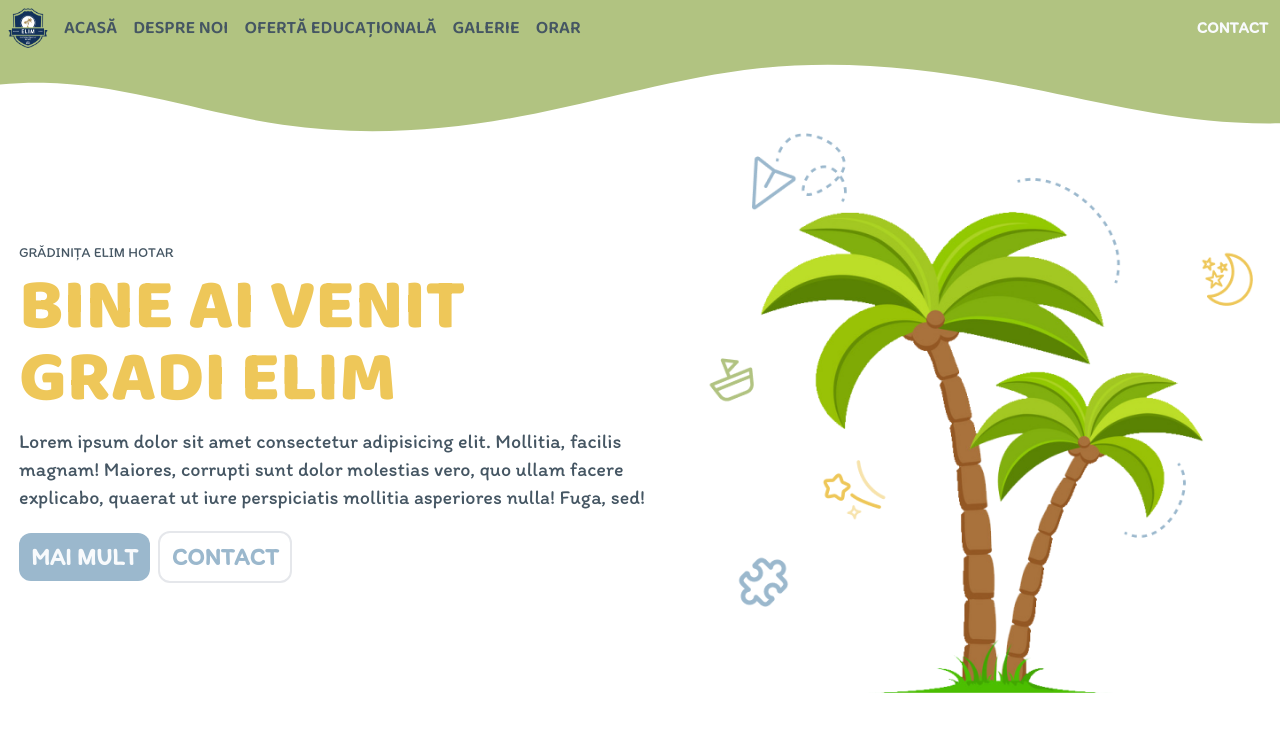
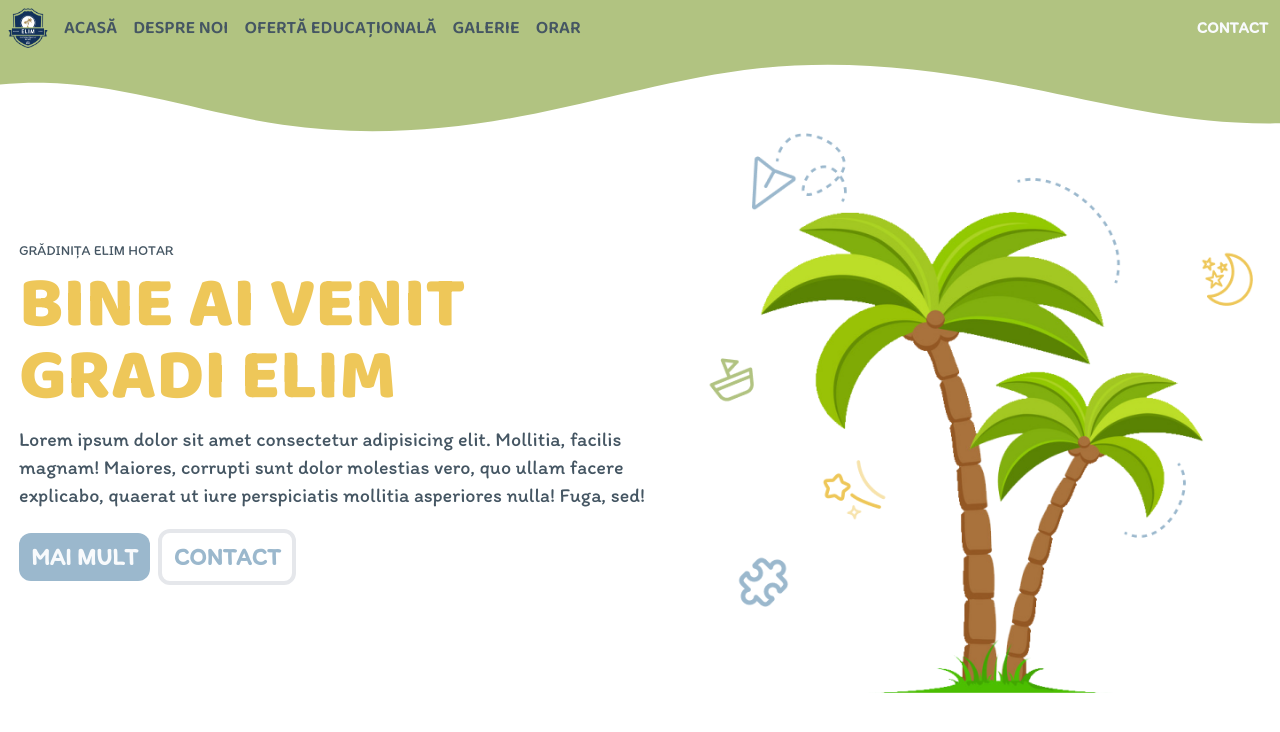
Before and after one commit to DenisWithOneN/gradi-elim, a Vue app: page /#/ in a window 1280 px wide. Shown: the top 732 px of the page. Built offline with nearby package versions, Linux system fonts and the light colour scheme; a web font is replaced by a local one.

Commit message:
bug: border color does not change

```diff
--- a/src/components/general/EmptyButton.vue
+++ b/src/components/general/EmptyButton.vue
@@ -2,10 +2,9 @@
 import { defineProps } from 'vue';
 import { RouterLink } from 'vue-router';
 const props = defineProps(['text', 'color', 'to', 'size']);
-const borderColor = 'border-' + props.color
-const textColor = 'text-' + props.color
+
 
 </script>
 <template>
-    <RouterLink :class="borderColor, textColor, props.size" class="p-2 px-3 rounded-xl border-2 font-semibold font-body uppercase" :to="to">{{ props.text }}</RouterLink>
+    <RouterLink :class="'border-'+props.color, 'text-'+props.color, props.size" class="p-2 px-3 rounded-xl border-4 font-semibold font-body uppercase" :to="to">{{ props.text }}</RouterLink>
 </template>
```
